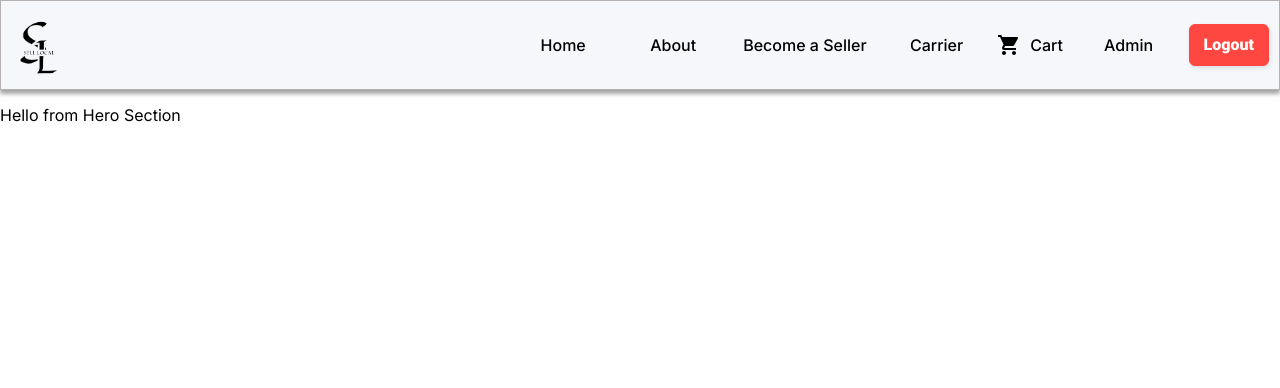
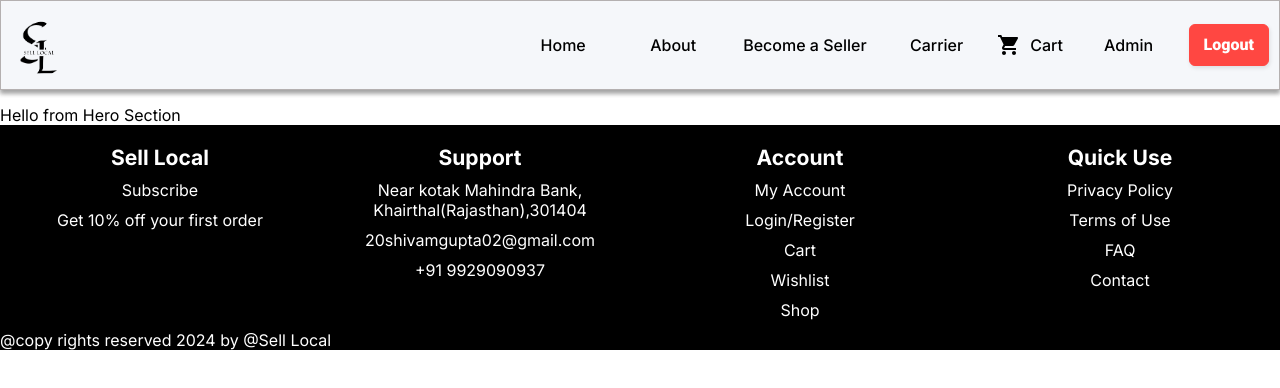
Before and after one commit to shivamgupta002/SellLocal, a Next.js app: page / in a window 1280 px wide. Shown: the top 388 px of the page. Built offline with nearby package versions, Linux system fonts and the light colour scheme.

Commit message:
Footer add

```diff
--- a/src/app/globals.css
+++ b/src/app/globals.css
@@ -11,6 +11,7 @@
 html,
 body {
   max-width: 100vw;
+  height: 100vh;
   overflow-x: hidden;
   font-family: "Roboto", sans-serif;
 }
--- a/src/app/layout.js
+++ b/src/app/layout.js
@@ -1,6 +1,7 @@
 import { Inter } from "next/font/google";
 import "./globals.css";
 import Navbar from "../component/navbar/Navbar.jsx";
+import Footer from "../component/footer/page";
 const inter = Inter({ subsets: ["latin"] });
 
 export const metadata = {
@@ -14,6 +15,7 @@ export default function RootLayout({ children }) {
       <body className={inter.className}>
         <Navbar />
         {children}
+        <Footer/>
       </body>
     </html>
   );
--- /dev/null
+++ b/src/component/footer/footer.module.css
@@ -0,0 +1,12 @@
+.container {
+    height: auto;
+    background: #000;
+    color: #fff;
+    margin-top: auto;
+}
+
+.column {
+    display: flex;
+    justify-content: space-around;
+    align-items: start;
+}
--- /dev/null
+++ b/src/component/footer/links/Links.jsx
@@ -0,0 +1,23 @@
+"use client";
+import Link from "next/link";
+import styles from "./links.module.css";
+const Links = ({ itemHead, links }) => {
+  return (
+    <>
+      <div className={styles.box}>
+        <div className={styles.head}>
+          <h3>{itemHead}</h3>
+        </div>
+        <div className={styles.link}>
+          {links.map((item) => (
+            <Link key={item.id} href={item.path} className={styles.singleLink}>
+              {item.title}
+            </Link>
+          ))}
+        </div>
+      </div>
+    </>
+  );
+};
+
+export default Links;
--- /dev/null
+++ b/src/component/footer/links/links.module.css
@@ -0,0 +1,28 @@
+.box {
+    width: 20%;
+    text-wrap: wrap;
+    margin: 10px;
+}
+
+.head {
+    font-weight: 800;
+    font-size: 18px;
+    margin: 10px;
+    text-align: center;
+}
+
+.link {
+    font-weight: 400;
+    text-align: center;
+    display: flex;
+    flex-direction: column;
+    gap: 10px;
+}
+
+.singleLink {
+    transition: all 0.4s ease-in-out;
+}
+
+.singleLink:hover {
+    color: #265073;
+}
--- /dev/null
+++ b/src/component/footer/page.jsx
@@ -0,0 +1,94 @@
+import styles from "./footer.module.css";
+import Links from "./links/Links";
+import Text from "./text/Text";
+
+const subscribe = [
+  {
+    id: 1,
+    title: "Subscribe",
+  },
+  {
+    id: 2,
+    title: "Get 10% off your first order",
+  },
+];
+
+const supportLink = [
+  {
+    id: 1,
+    title: "Near kotak Mahindra Bank, Khairthal(Rajasthan),301404",
+  },
+  {
+    id: 2,
+    title: "20shivamgupta02@gmail.com",
+  },
+  {
+    id: 3,
+    title: "+91 9929090937",
+  },
+];
+
+const account = [
+  {
+    id: 1,
+    title: "My Account",
+    path: "/about",
+  },
+  {
+    id: 2,
+    title: "Login/Register",
+    path: "/about",
+  },
+  {
+    id: 3,
+    title: "Cart",
+    path: "/about",
+  },
+  {
+    id: 4,
+    title: "Wishlist",
+    path: "/about",
+  },
+  {
+    id: 5,
+    title: "Shop",
+    path: "/about",
+  },
+];
+
+const quickLink = [
+  {
+    id: 1,
+    title: "Privacy Policy",
+  },
+  {
+    id: 2,
+    title: "Terms of Use",
+  },
+  {
+    id: 3,
+    title: "FAQ",
+  },
+  {
+    id: 4,
+    title: "Contact",
+  },
+];
+
+const Footer = () => {
+  return (
+    <>
+      <div className={styles.container}>
+        <div className={styles.column}>
+          <Text itemHead="Sell Local" links={subscribe} />
+          <Text itemHead="Support" links={supportLink} />
+          <Links itemHead="Account" links={account} />
+          <Text itemHead="Quick Use" links={quickLink} />
+        </div>
+        <div>@copy rights reserved 2024 by @Sell Local</div>
+      </div>
+    </>
+  );
+};
+
+export default Footer;
--- /dev/null
+++ b/src/component/footer/text/Text.jsx
@@ -0,0 +1,20 @@
+import styles from "./text.module.css";
+
+const Text = ({ itemHead, links }) => {
+  return (
+    <>
+      <div className={styles.box}>
+        <div className={styles.head}>
+          <h3>{itemHead}</h3>
+        </div>
+        <div className={styles.text}>
+          {links.map((item) => (
+            <p key={item.id}>{item.title}</p>
+          ))}
+        </div>
+      </div>
+    </>
+  );
+};
+
+export default Text;
--- /dev/null
+++ b/src/component/footer/text/text.module.css
@@ -0,0 +1,21 @@
+.box {
+    /* border: 1px solid green; */
+    width: 20%;
+    text-wrap: wrap;
+    margin: 10px;
+}
+
+.head {
+    font-weight: 800;
+    font-size: 18px;
+    margin: 10px;
+    text-align: center;
+}
+
+.text {
+    font-weight: 400;
+    text-align: center;
+    display: flex;
+    flex-direction: column;
+    gap: 10px;
+}
```
